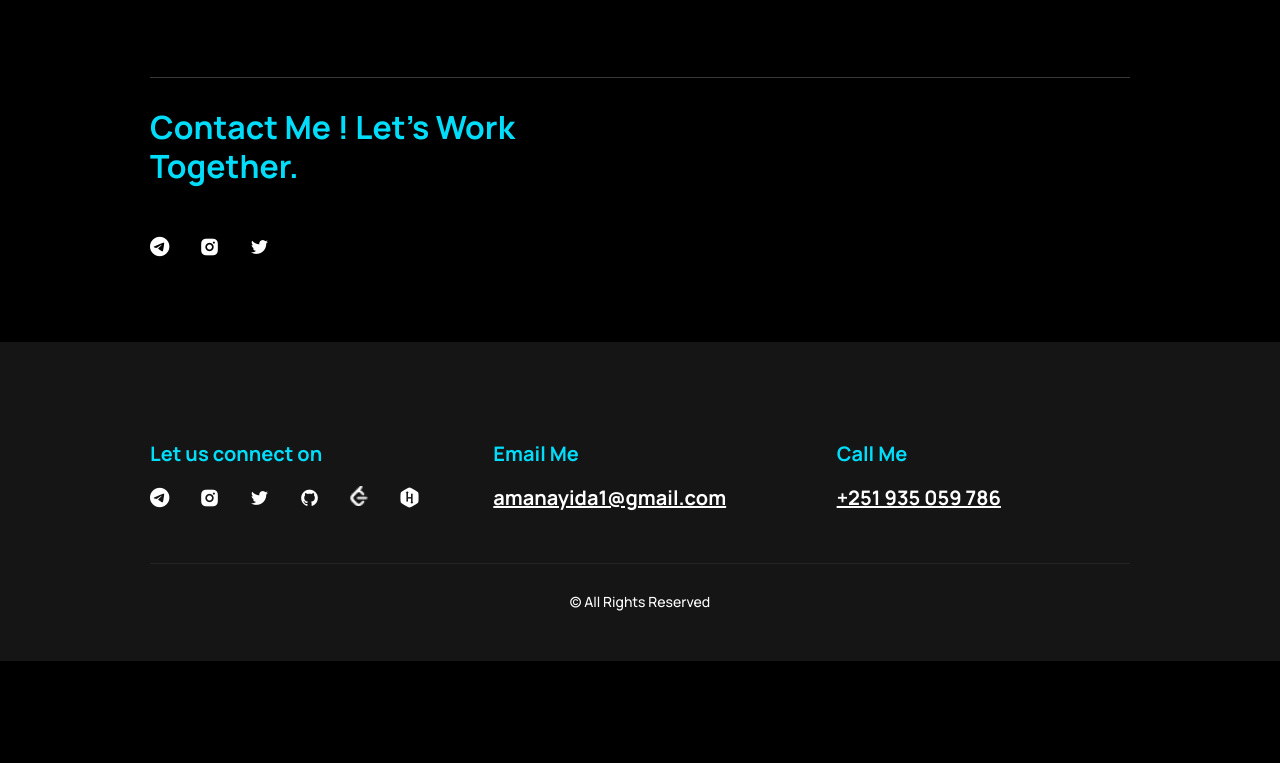
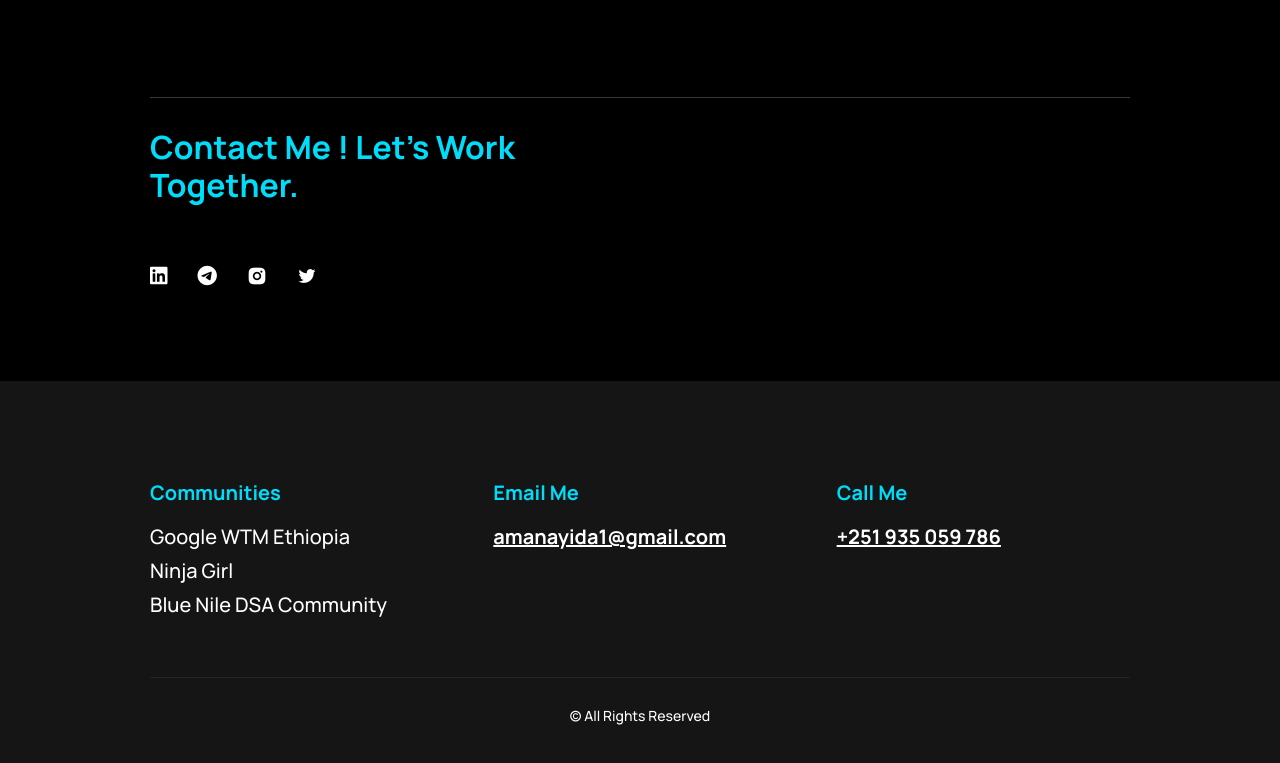
Before and after one commit to Ayida-Aman/my-portfolio, a plain HTML site: page index.html in a window 1280 px wide. Shown: the part 3421-4184 px from the top of the page. Before the commit the page ends 4082 px from the top, so only its background shows below. Drawn offline with nearby package versions, Linux system fonts and the light colour scheme.

Commit message:
added communities

```diff
--- a/index.html
+++ b/index.html
@@ -6,28 +6,16 @@
     <meta http-equiv="X-UA-Compatible" content="IE=edge">
     <meta name="viewport" content="width=device-width, initial-scale=1.0">
     <title>Ayida Aman Portfolio</title>
-    <!--= Google Fonts =-->
     <link rel="preconnect" href="https://fonts.googleapis.com">
     <link rel="preconnect" href="https://fonts.gstatic.com" crossorigin>
     <link href="https://fonts.googleapis.com/css2?family=Manrope:wght@500;700&display=swap" rel="stylesheet">
     <link href="https://cdnjs.cloudflare.com/ajax/libs/font-awesome/6.0.0/css/all.min.css" rel="stylesheet">
-
-
-    <!--= Remixicons=-->
     <link href="https://cdn.jsdelivr.net/npm/remixicon@2.5.0/fonts/remixicon.css" rel="stylesheet">
-
-    <!--= SwiperJS CSS =-->
     <link rel="stylesheet" href="https://cdn.jsdelivr.net/npm/swiper@8/swiper-bundle.min.css" />
-
-
-    <!--= Main CSS =-->
     <link rel="stylesheet" href="main.css">
-
 </head>
 
 <body>
-
-    <!--= Header =-->
     <header id="header" class="header">
         <div class="container">
             <nav class="nav">
@@ -45,9 +33,6 @@
                         <li class="nav__item">
                             <a href="#qualification" class="nav__link">Education</a>
                         </li>
-                        <!-- <li class="nav__item">
-                            <a href="#service" class="nav__link">Services</a>
-                        </li> -->
                         <li class="nav__item">
                             <a href="#project" class="nav__link">Projects</a>
                         </li>
@@ -62,9 +47,7 @@
             </nav>
         </div>
     </header>
-    <!--= main =-->
     <main class="main">
-        <!--= Hero =-->
         <section id="hero" class="hero">
             <div class="container">
                 <div class="d-grid hero__wrapper">
@@ -73,27 +56,11 @@
                         <p class="hero__description">Hello! I'm Ayida Aman, a full-stack web developer specializing in
                             front-end based in
                             Ethiopia. I'm very passionate about creating Unique and Interactive websites.</p>
-                        <!-- <div class="hero__info">
-                            <div class="hero__info-wrapper">
-                                <p class="hero__info-number">05</p>
-                                <h2 class="hero__info-title">Years<br>Experience</h2>
-                            </div>
-                            <div class="hero__info-wrapper">
-                                <p class="hero__info-number">30+</p>
-                                <h2 class="hero__info-title">Projects<br>Completed</h2>
-                            </div>
-                            <div class="hero__info-wrapper">
-                                <p class="hero__info-number">06+</p>
-                                <h2 class="hero__info-title">Companies<br> Worked</h2>
-                            </div>
-                        </div> -->
                     </div>
                     <img src="image/about.png" alt="Ayida" class="hero__img">
                 </div>
             </div>
         </section>
-
-        <!--= About =-->
         <section id="about" class="section about">
             <div class="container">
                 <div class="section__header">
@@ -108,7 +75,6 @@
                             Structures and Algorithms (DSA). Additionally, I'm enhancing my soft skills as a core team
                             member of Google Women Techmakers Ethiopia and pursuing a degree in Software Engineering at
                             Jimma University.</p>
-                        <!-- <a href="#" class="btn btn--primary">Know More !</a> -->
                     </div>
                     <div class="skills">
                         <h3 class="skills__title">Technologies :</h3>
@@ -148,52 +114,17 @@
                 </div>
             </div>
         </section>
-
-        <!--= Qualification =-->
         <section id="qualification" class="section qualification">
             <div class="container">
                 <div class="section__header">
                     <h2 class="section__title">Education</h2>
-                    <!-- <span class="section__subtitle">Experience & Education</span> -->
                 </div>
-                <!--= Professional Experience =-->
-                <!-- <div class="qualification__wrapper">
-                    <h3 class="qualification__name">
-                        <i class="ri-briefcase-fill"></i>
-                        Professional Experience
-                    </h3>
-                    <div class="d-grid qualification__content">
-                        <div class="qualification__item">
-                            <h3 class="qualification__title">Web Developer</h3>
-                            <p class="qualification__description"> I'm working in web development and Design.I enjoy
-                                creating beautiful
-                                and intuitive web designs using Html css and make them interactive with Javascript.</p>
-                            <span class="qualification__date">Mar 2021 - Present</span>
-                        </div>
-                        <div class="qualification__item">
-                            <h3 class="qualification__title">Frontend Developer</h3>
-                            <p class="qualification__description"> I'm working in web development and Design.I enjoy
-                                creating beautiful
-                                and intuitive web designs using Html css and make them interactive with Javascript.</p>
-                            <span class="qualification__date">2020 - 2021</span>
-                        </div>
-                        <div class="qualification__item">
-                            <h3 class="qualification__title">UI/UX Designer</h3>
-                            <p class="qualification__description"> I'm working in web development and Design.I enjoy
-                                creating beautiful
-                                and intuitive web designs using Html css and make them interactive with Javascript.</p>
-                            <span class="qualification__date">2017 - 2019</span>
-                        </div>
-                    </div>
-                </div> -->
-                <!--= Education =-->
                 <div class="qualification__wrapper">
                     <h3 class="qualification__name">
                         <i class="ri-booklet-fill"></i>
                         Education
                     </h3>
                     <div class="d-grid qualification__content">
-                        <!--= Education 1 =-->
                         <div class="qualification__item">
                             <h3 class="qualification__title">Full-stack web developer</h3>
                             <p class="qualification__description"> I learned full-stack web development at
@@ -201,7 +132,6 @@
                             <span><a href="https://evangadi.com/" target="_blank">Evangadi Tech</a></span>
                             <span class="qualification__date">Dec 2024 - May 2025</span>
                         </div>
-                        <!--= Education 2 =-->
                         <div class="qualification__item">
                             <h3 class="qualification__title">Master In Frontend Web Development</h3>
                             <p class="qualification__description"> I am also advancing my skills in professional
@@ -211,7 +141,6 @@
                             <span><a href="https://www.alxafrica.com/" target="_blank">ALX</a></span>
                             <span class="qualification__date">Mar 2025 - Oct 2025</span>
                         </div>
-                        <!--= Education 3 =-->
                         <div class="qualification__item">
                             <h3 class="qualification__title">Software Engineer</h3>
                             <p class="qualification__description"> I'm pursuing a degree in Software Engineering at
@@ -221,47 +150,8 @@
                         </div>
                     </div>
                 </div>
-                <!-- <div class="qualification__footer">
-                    <p class="qualification__footer-text">See my full resume</p>
-                    <a href="#" class="btn btn--primary">Resume</a>
-                </div> -->
             </div>
         </section>
-
-        <!--= services =-->
-        <!-- <section id="service" class="section service">
-            <div class="container">
-                <div class="section__header">
-                    <h2 class="section__title">Services</h2>
-                    <span class="section__subtitle">What I do</span>
-                </div>
-                <div class="d-grid service__wrapper">
-                    <div class="service__card">
-                        <div class="service__icon">
-                            <i class="ri-layout-4-fill"></i>
-                        </div>
-                        <h3 class="service__title">Frontend<br>Development</h3>
-                        <a href="#" class="service__link">Know More !</a>
-                    </div>
-                    <div class="service__card">
-                        <div class="service__icon">
-                            <i class="ri-code-s-slash-line"></i>
-                        </div>
-                        <h3 class="service__title">Backend<br> Development</h3>
-                        <a href="#" class="service__link">Know More !</a>
-                    </div>
-                    <div class="service__card">
-                        <div class="service__icon">
-                            <i class="ri-pen-nib-fill"></i>
-                        </div>
-                        <h3 class="service__title">UI/UX<br> Design</h3>
-                        <a href="#" class="service__link">Know More !</a>
-                    </div>
-                </div>
-            </div>
-        </section> -->
-
-        <!--= Projects =-->
         <section id="project" class="section project">
             <div class="container">
                 <div class="section__header">
@@ -269,11 +159,11 @@
                     <span class="section__subtitle">My recent work</span>
                 </div>
                 <div class="d-grid project__wrapper">
-                    <!-- project 1 -->
                     <div class="project__content">
                         <img src="image/tgSignature.jpg" alt="Telegram Signature Bot" class="project__img">
                         <h3 class="project__title">Telegram Signature Bot</h3>
-                        <p class="project__description"> Built a Telegram Signature Bot that appends custom tags to
+                        <p class="project__description"> Built an Open-Source Telegram Signature Bot that appends custom
+                            tags to
                             channel posts, while implementing admin verification, webhook integration, and graceful
                             fallbacks — strengthening skills in backend logic, security, and real-time messaging with
                             Deno.
@@ -281,8 +171,6 @@
                         <a href="https://t.me/PostTagBot" class="project__link">Bot
                             <i class="ri-arrow-right-line"></i></a>
                     </div>
-
-                    <!--= project 2 =-->
                     <div class="project__content">
                         <img src="image/pig-game.png" alt="Pig GAme" class="project__img">
                         <h3 class="project__title">Pig Game</h3>
@@ -293,7 +181,6 @@
                         <a href="https://ayida-aman.github.io/Pig-Game/" class="project__link">Demo
                             <i class="ri-arrow-right-line"></i></a>
                     </div>
-                    <!--= project 3 =-->
                     <div class="project__content">
                         <img src="image/guess-the-number.png" alt="Guess the Number" class="project__img">
                         <h3 class="project__title">Guess the Number</h3>
@@ -303,9 +190,6 @@
                         <a href="https://ayida-aman.github.io/Guess-z-number/" class="project__link">Demo
                             <i class="ri-arrow-right-line"></i></a>
                     </div>
-
-                    <!-- project 4 -->
-
                     <div class="project__content">
                         <img src="image/Apple-clone.png" alt="Apple Website" class="project__img">
                         <h3 class="project__title">Apple clone</h3>
@@ -316,7 +200,6 @@
                         <a href="https://stalwart-tartufo-b52aaf.netlify.app/" class="project__link">Demo
                             <i class="ri-arrow-right-line"></i></a>
                     </div>
-                    <!-- project 5 -->
                     <div class="project__content">
                         <img src="image/amazon.png" alt="Amazon Website" class="project__img">
                         <h3 class="project__title">Amazon clone</h3>
@@ -328,7 +211,6 @@
                         <a href="https://amazonclonebyevangadi.netlify.app/" class="project__link">Demo
                             <i class="ri-arrow-right-line"></i></a>
                     </div>
-                    <!-- project 6 -->
                     <div class="project__content">
                         <img src="image/Netflix.png" alt="Netflix Website" class="project__img">
                         <h3 class="project__title">Netflix clone</h3>
@@ -343,15 +225,17 @@
                 </div>
             </div>
         </section>
-
-
-        <!--======= Contact =======-->
         <section id="contact" class="section contact">
             <div class="container">
                 <div class="d-grid contact__wrapper">
                     <div class="contact__content">
                         <h2 class="contact__title">Contact Me ! Let's Work Together.</h2>
-                        <ul class="footer__social-list">
+                        <ul class="footer__social-list" id="footer__social-list">
+                            <li class="footer__social-item">
+                                <a href="https://www.linkedin.com/in/bintaman" class="footer__social-link">
+                                    <i class="fa-brands fa-linkedin"></i>
+                                </a>
+                            </li>
                             <li class="footer__social-item">
                                 <a href="https://t.me/Ayida_A_Shifa" class="footer__social-link">
                                     <i class="fa-brands fa-telegram"></i>
@@ -369,37 +253,38 @@
                             </li>
 
                         </ul>
-                        <!-- <div class="contact__btn">
-                            <a href="#" class="btn btn--secondary">Get in touch</a>
-                        </div> -->
                     </div>
                 </div>
             </div>
         </section>
     </main>
-    <!--======== footer =====-->
     <footer id="footer" class="footer">
         <div class="container">
             <div class="d-grid footer__wrapper">
                 <div class="footer__content">
-                    <h4 class="footer__title">Let us connect on</h4>
+                    <h4 class="footer__title">Communities</h4>
                     <ul class="footer__social-list">
                         <li class="footer__social-item">
+                            <a href="https://t.me/Womentechmakersethiopia" class="footer__social-link">
+                                Google WTM Ethiopia
+                            </a>
+                        </li>
+                        <li class="footer__social-item">
                             <a href="https://t.me/aydus_journal" class="footer__social-link">
-                                <i class="fa-brands fa-telegram"></i>
+                                Ninja Girl
+                            </a>
+                        </li>
+                        <li class="footer__social-item">
+                            <a href="https://t.me/BlueNileDSA_Community" class="footer__social-link">
+                                Blue Nile DSA Community
                             </a>
                         </li>
                         <!-- <li class="footer__social-item">
-                            <a href="#" class="footer__social-link">
-                                <i class="ri-facebook-fill"></i>
-                            </a>
-                        </li> -->
-                        <li class="footer__social-item">
                             <a href="https://www.instagram.com/ayida_amann/" class="footer__social-link">
                                 <i class="ri-instagram-fill"></i>
                             </a>
-                        </li>
-                        <li class="footer__social-item">
+                        </li> -->
+                        <!-- <li class="footer__social-item">
                             <a href="https://x.com/AmanSiyam" class="footer__social-link">
                                 <i class="ri-twitter-fill"></i>
                             </a>
@@ -408,8 +293,8 @@
                             <a href="https://github.com/Ayida-Aman" class="footer__social-link">
                                 <i class="ri-github-fill"></i>
                             </a>
-                        </li>
-                        <li class="footer__social-item">
+                        </li> -->
+                        <!-- <li class="footer__social-item">
                             <a href="https://leetcode.com/u/Ayida_Aman/" class="footer__social-link">
                                 <img src="image/leetcode.png" alt="LeetCode" class="footer__icon" />
                             </a>
@@ -418,7 +303,7 @@
                             <a href="https://www.hackerrank.com/profile/amanayida1" class="footer__social-link">
                                 <i class="fa-brands fa-hackerrank"></i>
                             </a>
-                        </li>
+                        </li> -->
                     </ul>
                 </div>
                 <div class="footer__content">
@@ -433,11 +318,8 @@
             <p class="footer__copyright">&copy; All Rights Reserved</p>
         </div>
     </footer>
-
     <script src="https://cdn.jsdelivr.net/npm/swiper@8/swiper-bundle.min.js"></script>
-
     <script src="https://unpkg.com/scrollreveal"></script>
-
     <script src="main.js"></script>
 </body>
 
--- a/main.css
+++ b/main.css
@@ -566,7 +566,7 @@ body {
   margin-bottom: 2rem;
 }
 
-.footer__social-list {
+#footer__social-list {
   display: flex;
   gap: 3rem;
 }
@@ -594,6 +594,10 @@ body {
   font-weight: var(--fw-bold);
   text-decoration: underline;
   transition: var(--transition);
+}
+
+.footer__social-list li{
+  margin: 1rem 0;
 }
 
 .footer__social-link:hover,
```
